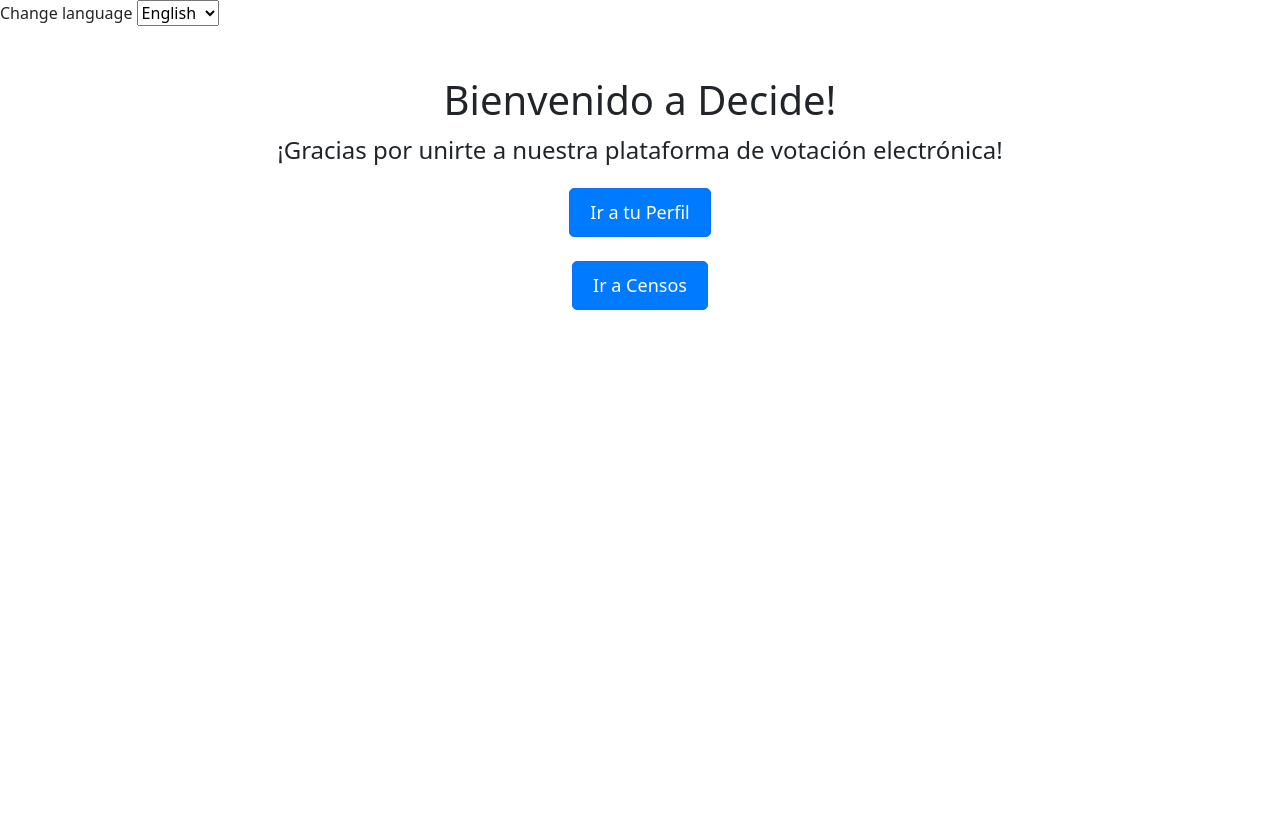
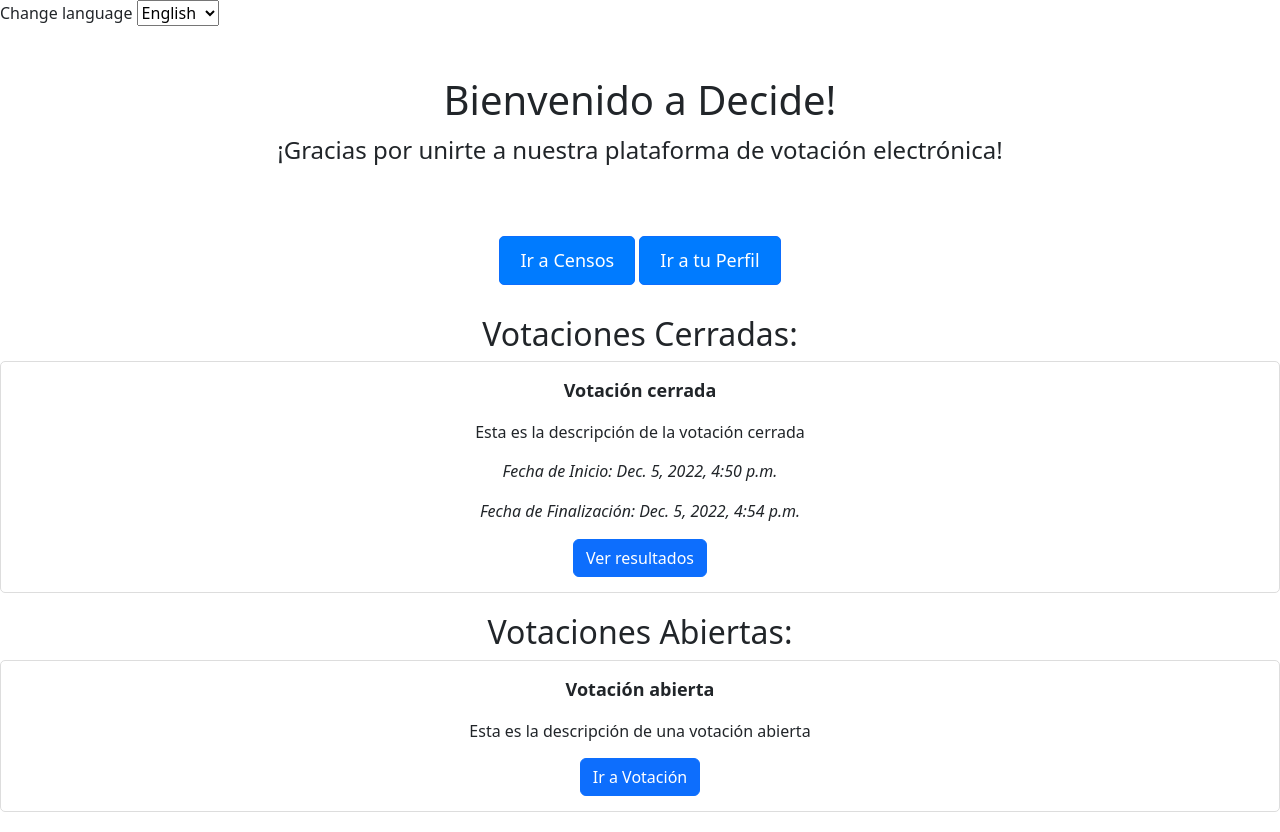
Before and after one commit to davdelcar/decide-single-morancos01, a Django app: page /authentication/ in a window 1280 px wide. Before the commit the page ends 310 px from the top, so only its background shows below. Run offline with Django 3.2, Linux system fonts and the light colour scheme; a user stored in the database is signed in; data comes from the database, SQL or seed files in the repository; some libraries are stand-ins or nearby versions.

Commit message:
feat: Listado de Votaciones #16

```diff
--- a/decide/authentication/templates/welcome.html
+++ b/decide/authentication/templates/welcome.html
@@ -33,6 +33,32 @@
         .login-button:hover {
             background-color: #0056b3;
         }
+
+        /* Estilos para las votaciones */
+        .voting-container {
+            margin-top: 30px;
+        }
+
+        .voting-box {
+            border: 1px solid #ddd;
+            border-radius: 5px;
+            padding: 15px;
+            margin-bottom: 20px;
+        }
+
+        .voting-name {
+            font-size: 18px;
+            font-weight: bold;
+        }
+
+        .voting-desc {
+            margin-top: 10px;
+            margin-bottom: 15px;
+        }
+
+        .voting-date {
+            font-style: italic;
+        }
     </style>
 {% endblock %}
 
@@ -40,15 +66,50 @@
     <div class="welcome-container">
         <h1>{% trans 'Bienvenido a Decide' %}!</h1>
         <p class="welcome-message">¡{% trans 'Gracias por unirte a nuestra plataforma de votación electrónica' %}!</p>
+        <br><br><button class="btn btn-primary login-button" onclick="window.location.href='/census/'">{% trans 'Ir a Censos' %}</button>
 
         {% if user.is_authenticated %}
             <!-- Mostrar un mensaje cuando la sesión está iniciada -->
             <a href="{% url 'user_profile' %}" class="btn btn-primary login-button">{% trans 'Ir a tu Perfil' %}</a>
+
+            <div class="voting-container">
+                {% if closed_votings %}
+                    <h2>Votaciones Cerradas:</h2>
+                    {% for voting in closed_votings %}
+                        <div class="voting-box">
+                            <p class="voting-name">{{ voting.name }}</p>
+                            <p class="voting-desc">{{ voting.desc }}</p>
+                            {% if voting.start_date %}
+                                <p class="voting-date">Fecha de Inicio: {{ voting.start_date }}</p>
+                            {% endif %}
+                            {% if voting.end_date %}
+                                <p class="voting-date">Fecha de Finalización: {{ voting.end_date }}</p>
+                            {% endif %}
+                            <a class="btn btn-primary" href="{% url 'visualizer' voting.id %}">Ver resultados</a>
+                        </div>
+                    {% endfor %}
+                {% else %}
+                    <p>No hay votaciones disponibles en este momento.</p>
+                {% endif %}
+
+                {% if open_votings %}
+                    <h2>Votaciones Abiertas:</h2>
+                    {% for voting in open_votings %}
+                        <div class="voting-box">
+                            <p class="voting-name">{{ voting.name }}</p>
+                            <p class="voting-desc">{{ voting.desc }}</p>
+                            <a class="btn btn-primary" href="{% url 'booth' voting.id %}">Ir a Votación</a>
+                        </div>
+                    {% endfor %}
+                {% else %}
+                    <p>No hay votaciones abiertas en este momento.</p>
+                {% endif %}
+            </div>
+
         {% else %}
             <!-- Enlace a Iniciar Sesión como botón -->
             <a href="{% url 'signin' %}" class="btn btn-primary login-button">{% trans 'Ir a Iniciar Sesión' %}</a>
         {% endif %}
 
-        <br><br><button class="btn btn-primary login-button" onclick="window.location.href='/census/'">{% trans 'Ir a Censos' %}</button>
     </div>
 {% endblock %}
--- a/decide/authentication/urls.py
+++ b/decide/authentication/urls.py
@@ -2,6 +2,8 @@ from django.urls import include, path
 from rest_framework.authtoken.views import obtain_auth_token
 
 from .views import GetUserView, LogoutView, RegisterView, WelcomeView, LoginView, UserProfileView
+from booth.views import BoothView
+from visualizer.views import VisualizerView
 
 
 urlpatterns = [
@@ -12,4 +14,6 @@ urlpatterns = [
     path('', WelcomeView.as_view(), name='welcome'),
     path("signin/", LoginView.as_view(), name="signin"),
     path("profile/", UserProfileView.as_view(), name='user_profile'),
+    path('booth/<int:voting_id>/', BoothView.as_view(), name='booth'),
+    path('visualizer/<int:voting_id>/', VisualizerView.as_view(), name='visualizer'),
 ]
--- a/decide/authentication/views.py
+++ b/decide/authentication/views.py
@@ -13,6 +13,8 @@ from django.shortcuts import get_object_or_404, redirect
 from django.core.exceptions import ObjectDoesNotExist
 from .forms import LoginForm
 from django.shortcuts import render
+from django.utils import timezone
+from voting.models import Voting
 from django.views.generic import TemplateView
 
 from .serializers import UserSerializer
@@ -65,6 +67,13 @@ class WelcomeView(TemplateView):
     def get_context_data(self, **kwargs):
         context = super().get_context_data(**kwargs)
         context['user'] = self.request.user
+
+        closed_votings = Voting.objects.filter(tally__isnull=False)
+        context['closed_votings'] = closed_votings
+
+        open_votings = Voting.objects.filter(start_date__isnull=False, end_date__isnull=True)
+        context['open_votings'] = open_votings
+
         return context
 
 class LoginView(TemplateView):
```
